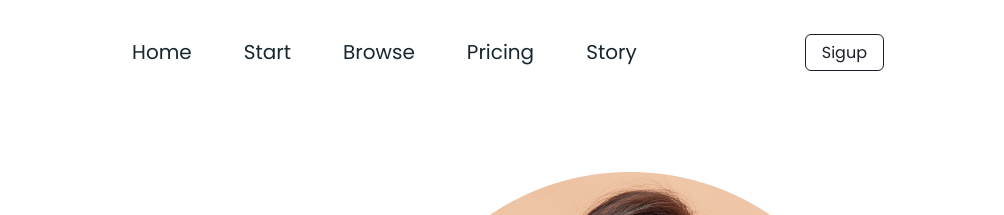
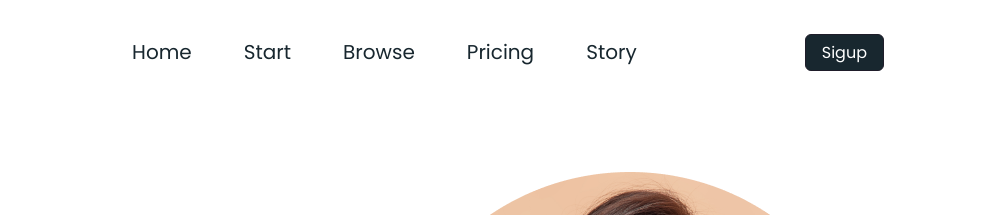
Before and after one commit to vulv04/html_css, a plain HTML site: page Shayna/index.html in a window 1280 px wide. In both pictures the pointer is over the element "Sigup". Shown: the top 215 px of the page, 276-1280 px from the left. Drawn offline with Linux system fonts and the light colour scheme.

Commit message:
edit-shayna --done

```diff
--- a/Shayna/asset/css/style.css
+++ b/Shayna/asset/css/style.css
@@ -58,6 +58,12 @@ nav ul li a:hover::before {
   font-style: normal;
   font-weight: 400;
   line-height: normal;
+}
+.sigup:hover {
+  background-color: #18272f;
+  a{
+    color: #fff;
+  }
 }
 
 /*Banner*/
```
